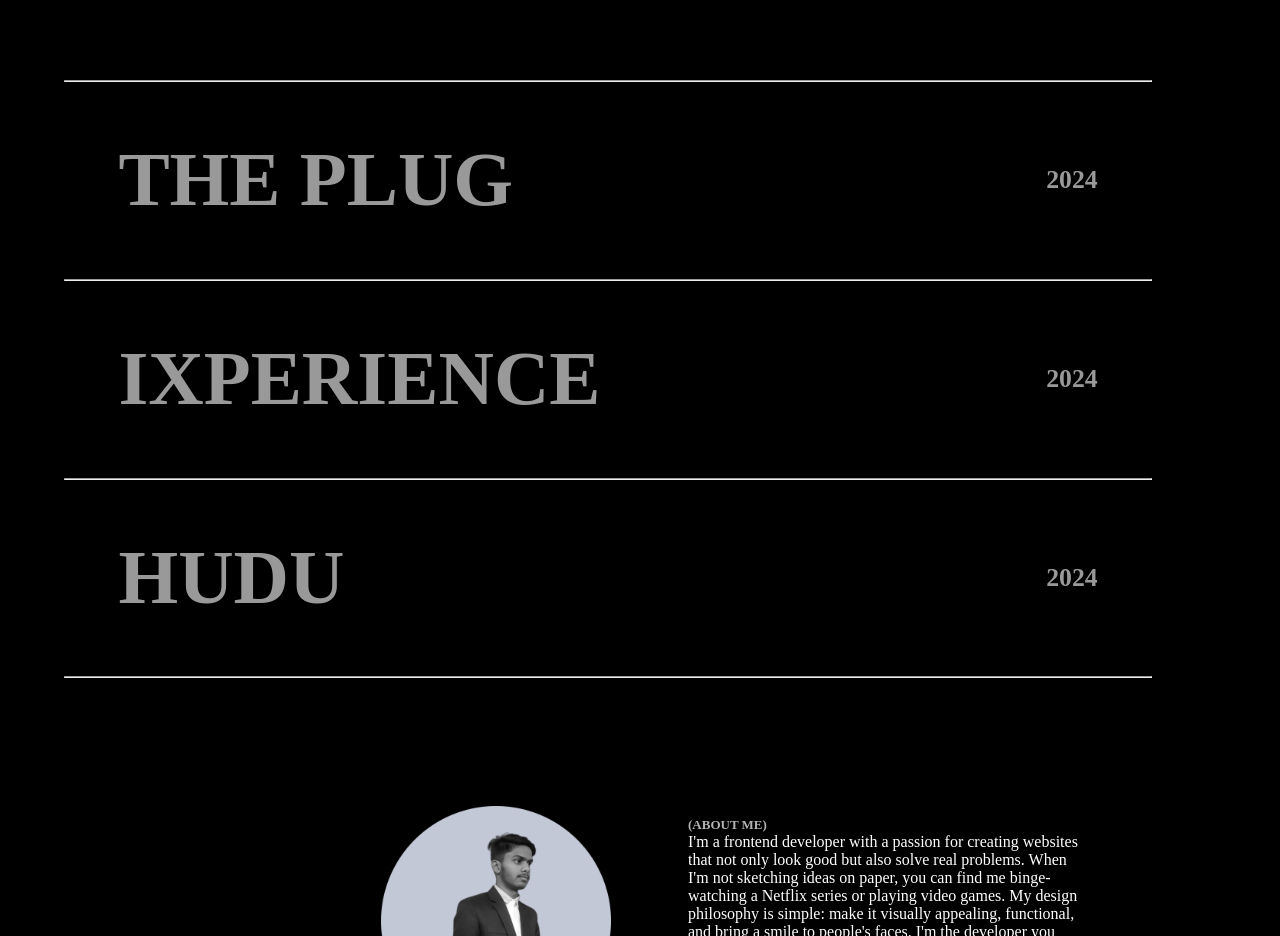
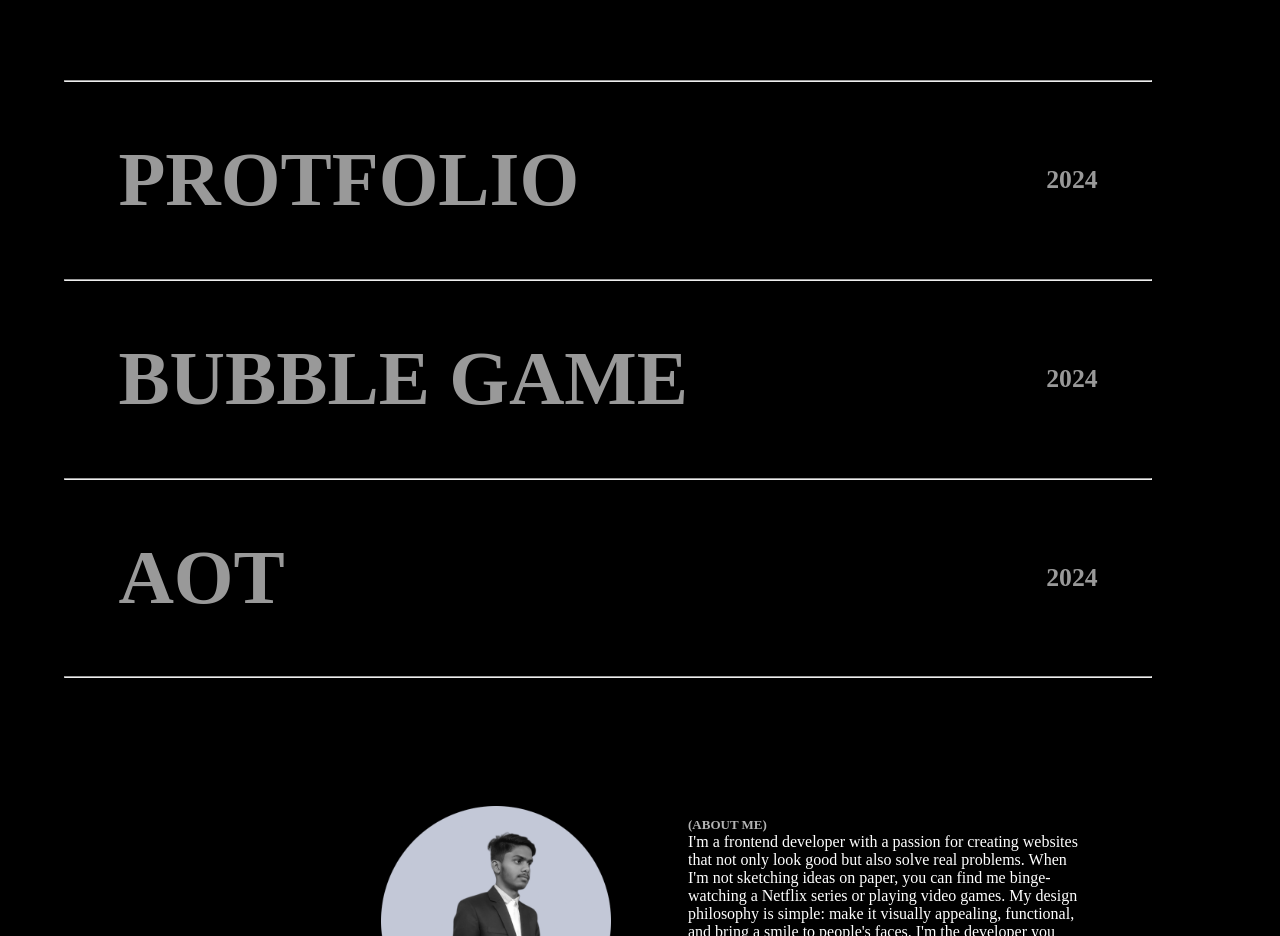
Before and after one commit to MrDeveloper02/Protfolio, a plain HTML site: page index.html in a window 1280 px wide. Shown: the part 820-1756 px from the top of the page. Drawn offline with nearby package versions, Linux system fonts and the light colour scheme; a script that the page names is missing.

Commit message:
Update index.html

```diff
--- a/index.html
+++ b/index.html
@@ -57,19 +57,19 @@
         <hr />
         <div class="content first">
           <img src="./plug.png" alt="" />
-          <h1>THE PLUG</h1>
+          <h1>PROTFOLIO</h1>
           <h6>2024</h6>
         </div>
         <hr />
         <div class="content">
           <img src="./ixperience.png" alt="" />
-          <h1>IXPERIENCE</h1>
+          <h1>BUBBLE GAME</h1>
           <h6>2024</h6>
         </div>
         <hr />
         <div class="content last">
           <img src="./hudu.png" alt="" />
-          <h1>HUDU</h1>
+          <h1>AOT</h1>
           <h6>2024</h6>
         </div>
         <hr />
```
